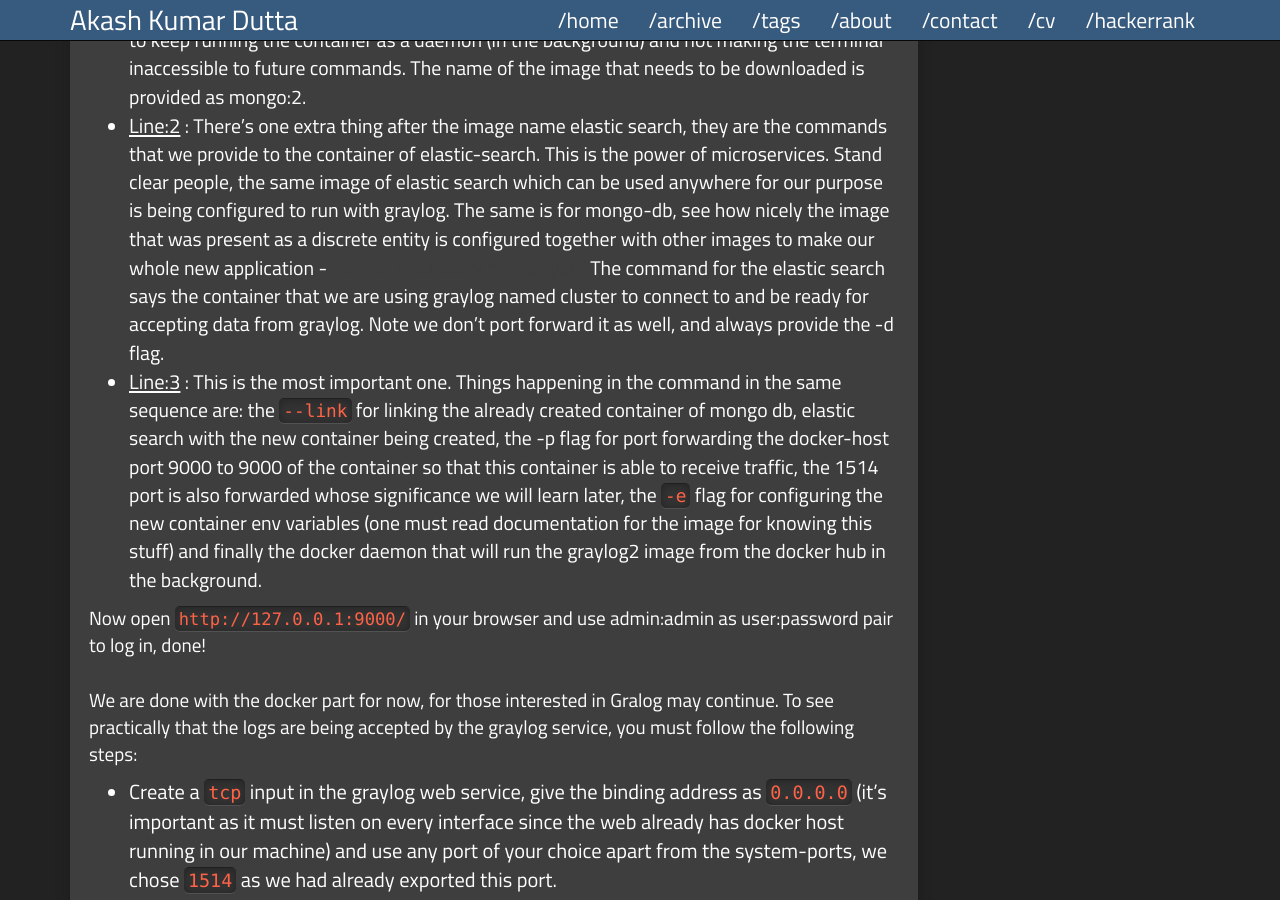
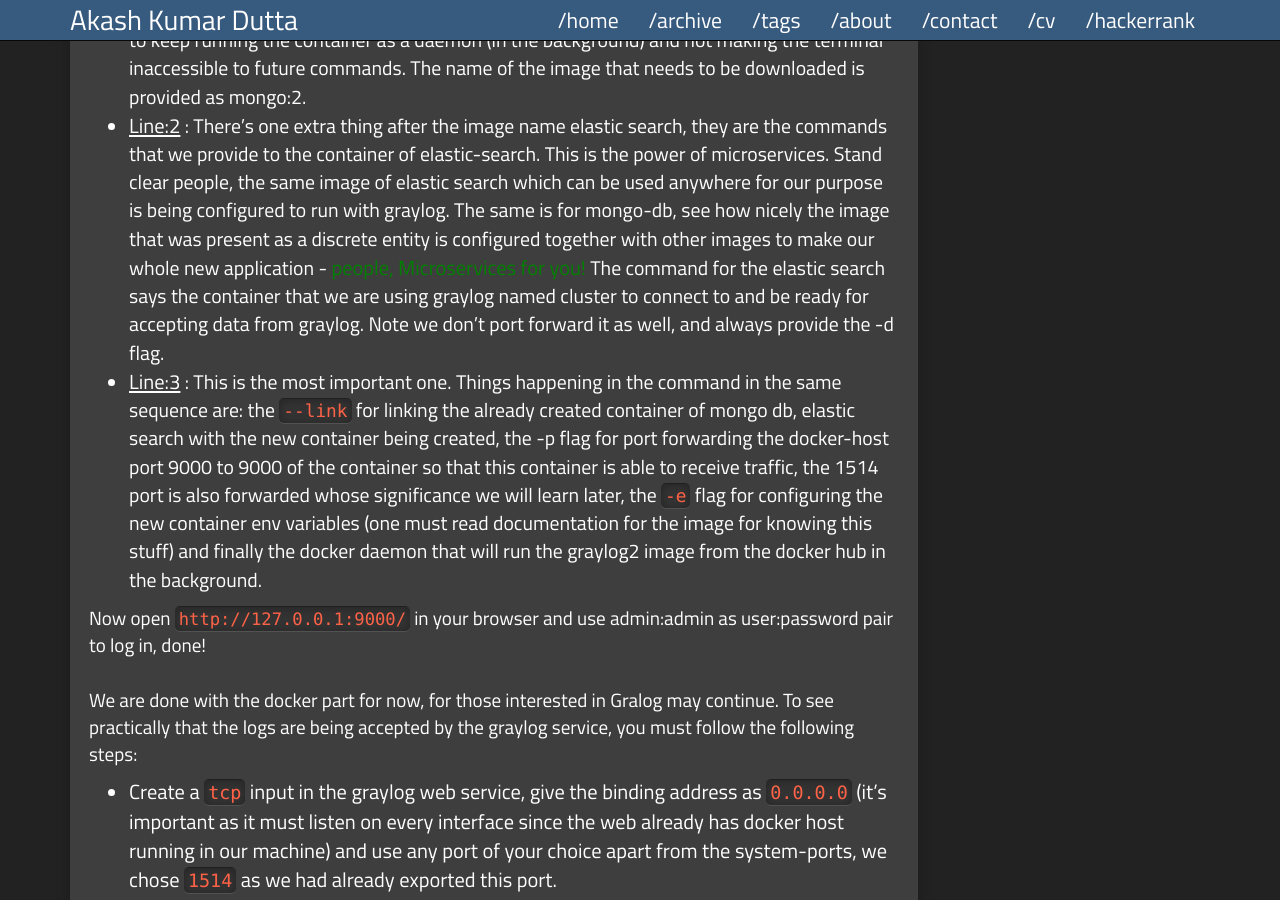
Before and after one commit to AkashKrDutta/AkashKrDutta-dark.github.io, a Jekyll site: the page built from _posts/2017-6-16-docker.md, in a window 1280 px wide and 900 px high, scrolled down 1327 px. Built offline with Jekyll 4.4.1, drawn with Linux system fonts in a browser that asks for light colours; comment, search, counter and statistics services are not loaded.

Commit message:
Update 2017-6-16-docker.md

```diff
--- a/_posts/2017-6-16-docker.md
+++ b/_posts/2017-6-16-docker.md
@@ -23,7 +23,7 @@
 ## Code Dissection
 
 * <u>Line:1</u> : The docker run command directly deployed the container mongo-db, it will first search for the image if present on the local machine, if not it will download it from docker-hub. Note we don't port forward (don't use `-p` flag) this container as we don't want the outside world to connect to this container. The name argument gives the container a name which we can use in future to access the container. Note the `-d` argument. It says the docker to keep running the container as a daemon (in the background) and not making the terminal inaccessible to future commands. The name of the image that needs to be downloaded is provided as mongo:2.
-* <u>Line:2</u> : There's one extra thing after the image name elastic search, they are the commands that we provide to the container of elastic-search. This is the power of microservices. Stand clear people, the same image of elastic search which can be used anywhere for our purpose is being configured to run with graylog. The same is for mongo-db, see how nicely the image that was present as a discrete entity is configured together with other images to make our whole new application - <span style="color:#3E3E3E">people, Microservices for you!</span> The command for the elastic search says the container that we are using graylog named cluster to connect to and be ready for accepting data from graylog. Note we don't port forward it as well, and always provide the -d flag.
+* <u>Line:2</u> : There's one extra thing after the image name elastic search, they are the commands that we provide to the container of elastic-search. This is the power of microservices. Stand clear people, the same image of elastic search which can be used anywhere for our purpose is being configured to run with graylog. The same is for mongo-db, see how nicely the image that was present as a discrete entity is configured together with other images to make our whole new application - <span style="color:green">people, Microservices for you!</span> The command for the elastic search says the container that we are using graylog named cluster to connect to and be ready for accepting data from graylog. Note we don't port forward it as well, and always provide the -d flag.
 * <u>Line:3</u> : This is the most important one. Things happening in the command in the same sequence are: the `--link` for linking the already created container of mongo db, elastic search with the new container being created, the -p flag for port forwarding the docker-host port 9000 to 9000 of the container so that this container is able to receive traffic, the 1514 port is also forwarded whose significance we will learn later, the `-e` flag for configuring the new container env variables (one must read documentation for the image for knowing this stuff) and finally the docker daemon that will run the graylog2 image from the docker hub in the background.
 
 Now open `http://127.0.0.1:9000/` in your browser and use admin:admin as user:password pair to log in, done!<br>
```
